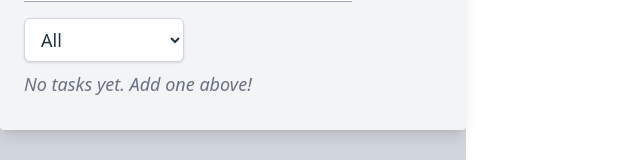
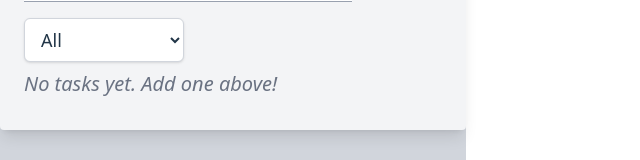
Before and after one commit to sofiiavoitkova/redux, a React (Vite) app: page / in a window 1280 px wide. Shown: the part 417-577 px from the top of the page, without its empty margins (0-640 px from the left). Built offline with nearby package versions, Linux system fonts and the light colour scheme.

Commit message:
style: adjust text size

```diff
--- a/src/components/ToDoList/index.jsx
+++ b/src/components/ToDoList/index.jsx
@@ -14,7 +14,7 @@ const TodoList = () => {
   return (
     <ul>
       {filteredTasks.length === 0 ? (
-        <li className="my-2 text-lg italic text-gray-500">
+        <li className="my-2 text-xl italic text-gray-500">
           No tasks yet. Add one above!
         </li>
       ) : (
```
